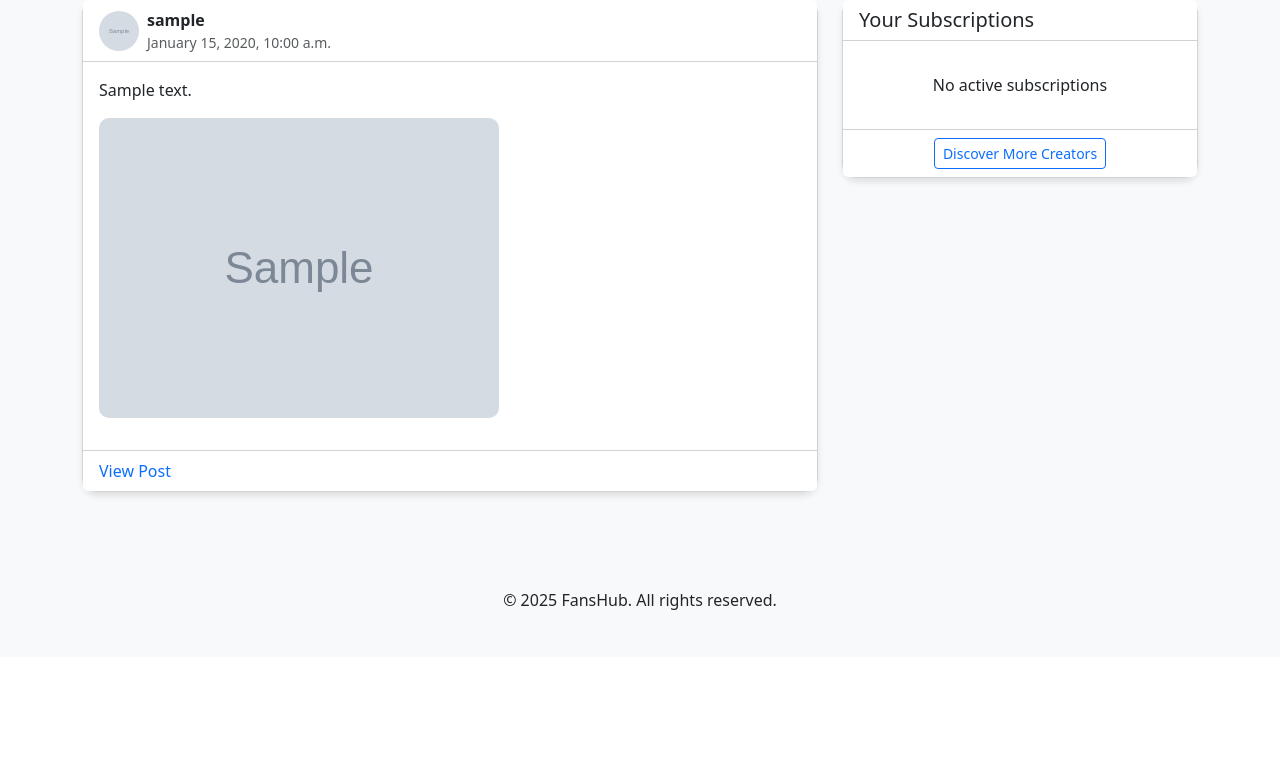
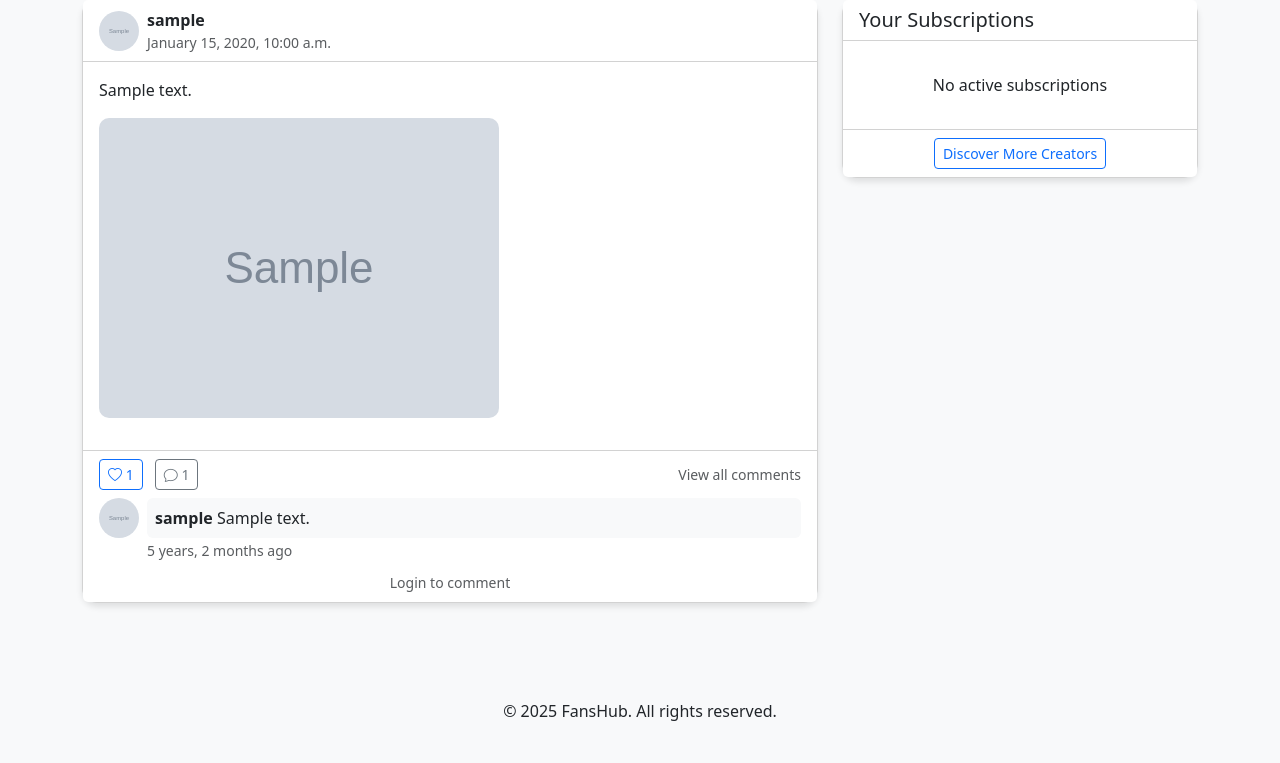
Before and after one commit to gabrielumatch/fanshub, a Django app: template templates/content/home.html in a window 1280 px wide. Shown: the part 143-906 px from the top of the page. Before the commit the page ends 753 px from the top, so only its background shows below. Run offline with Django 5.2, Linux system fonts and the light colour scheme; the template is opened without the code that fills it: values that come from a table or form of the project are taken from there, others are empty; tables that the repository leaves empty hold one stand-in row (values such as "Sample post"); grey boxes marked "Sample" are stand-in pictures; some libraries are stand-ins or nearby versions.

Commit message:
fix home screen

```diff
--- a/templates/content/home.html
+++ b/templates/content/home.html
@@ -135,11 +135,73 @@
         {% endif %}
       </div>
       <div class="card-footer bg-white">
-        <div class="d-flex justify-content-between">
-          <a href="{% url 'post_detail' post.id %}" class="text-decoration-none"
-            >View Post</a
-          >
+        <div class="d-flex justify-content-between align-items-center mb-2">
+          <div>
+            <button class="btn btn-outline-primary btn-sm me-2" data-action="like" data-post-id="{{ post.id }}">
+              <i class="bi bi-heart{% if post.is_liked %} text-danger{% endif %}"></i>
+              <span id="like-count-{{ post.id }}">{{ post.likes.count }}</span>
+            </button>
+            <button class="btn btn-outline-secondary btn-sm" data-action="comment" data-post-id="{{ post.id }}">
+              <i class="bi bi-chat"></i>
+              <span>{{ post.comments.count }}</span>
+            </button>
+          </div>
+          <a href="{% url 'post_detail' post.id %}" class="text-decoration-none text-muted small">
+            View all comments
+          </a>
         </div>
+
+        <!-- First few comments -->
+        {% if post.comments.all %}
+        <div class="comments-section">
+          {% for comment in post.comments.all|slice:":3" %}
+          <div class="d-flex align-items-start mb-2">
+            {% if comment.user.profile_picture %}
+            <img
+              src="{{ comment.user.profile_picture.url }}"
+              class="avatar-small me-2"
+              alt="{{ comment.user.username }}"
+            />
+            {% else %}
+            <div
+              class="bg-secondary avatar-small text-white d-flex align-items-center justify-content-center me-2"
+            >
+              {{ comment.user.username|first|upper }}
+            </div>
+            {% endif %}
+            <div class="flex-grow-1">
+              <div class="bg-light rounded p-2">
+                <span class="fw-bold">{{ comment.user.username }}</span>
+                {{ comment.content }}
+              </div>
+              <small class="text-muted">{{ comment.created_at|timesince }} ago</small>
+            </div>
+          </div>
+          {% endfor %}
+          {% if post.comments.count > 3 %}
+          <div class="text-center">
+            <a href="{% url 'post_detail' post.id %}" class="text-decoration-none text-muted small">
+              View all {{ post.comments.count }} comments
+            </a>
+          </div>
+          {% endif %}
+        </div>
+        {% endif %}
+
+        <!-- Comment form -->
+        {% if user.is_authenticated %}
+        <form method="post" action="{% url 'add_comment' post.id %}" class="mt-2">
+          {% csrf_token %}
+          <div class="input-group">
+            <input type="text" class="form-control form-control-sm" name="content" placeholder="Write a comment..." required>
+            <button type="submit" class="btn btn-primary btn-sm">Post</button>
+          </div>
+        </form>
+        {% else %}
+        <div class="text-center mt-2">
+          <a href="{% url 'login' %}" class="text-decoration-none text-muted small">Login to comment</a>
+        </div>
+        {% endif %}
       </div>
     </div>
     {% endfor %}
@@ -203,3 +265,44 @@
   >
 </div>
 {% endif %} {% endif %} {% endblock %}
+
+{% block extra_js %}
+<script>
+document.addEventListener('DOMContentLoaded', function() {
+  document.querySelectorAll('[data-action]').forEach(button => {
+    button.addEventListener('click', function(e) {
+      e.preventDefault();
+      const postId = this.dataset.postId;
+      if (this.dataset.action === 'like') {
+        likePost(postId);
+      } else if (this.dataset.action === 'comment') {
+        // Focus the comment input for this post
+        const commentForm = this.closest('.card-footer').querySelector('input[name="content"]');
+        if (commentForm) {
+          commentForm.focus();
+        }
+      }
+    });
+  });
+});
+
+function likePost(postId) {
+  fetch(`/api/posts/${postId}/like/`, {
+    method: 'POST',
+    headers: {
+      'X-CSRFToken': '{{ csrf_token }}',
+      'Content-Type': 'application/json',
+    },
+  })
+  .then(response => response.json())
+  .then(data => {
+    if (data.success) {
+      const likeCount = document.getElementById(`like-count-${postId}`);
+      likeCount.textContent = data.likes_count;
+      const heartIcon = likeCount.previousElementSibling;
+      heartIcon.classList.toggle('text-danger');
+    }
+  });
+}
+</script>
+{% endblock %}
```
